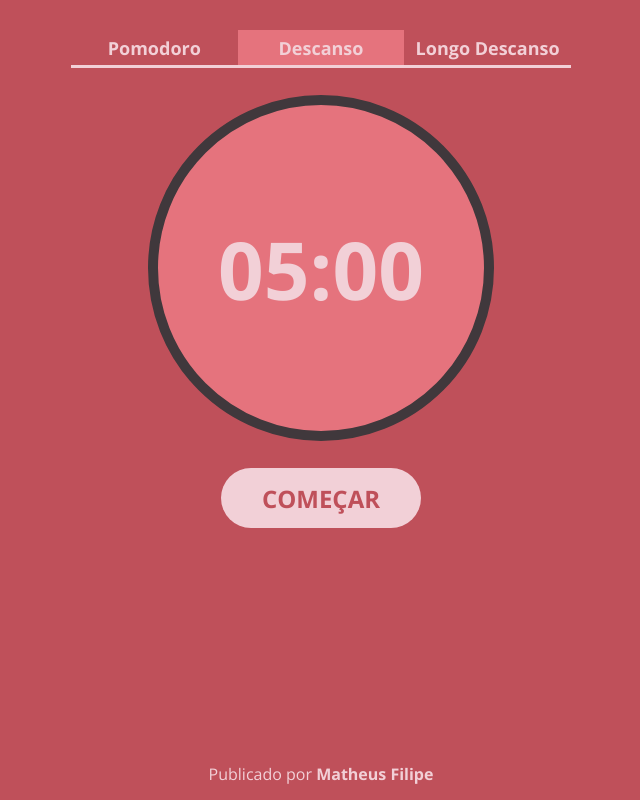
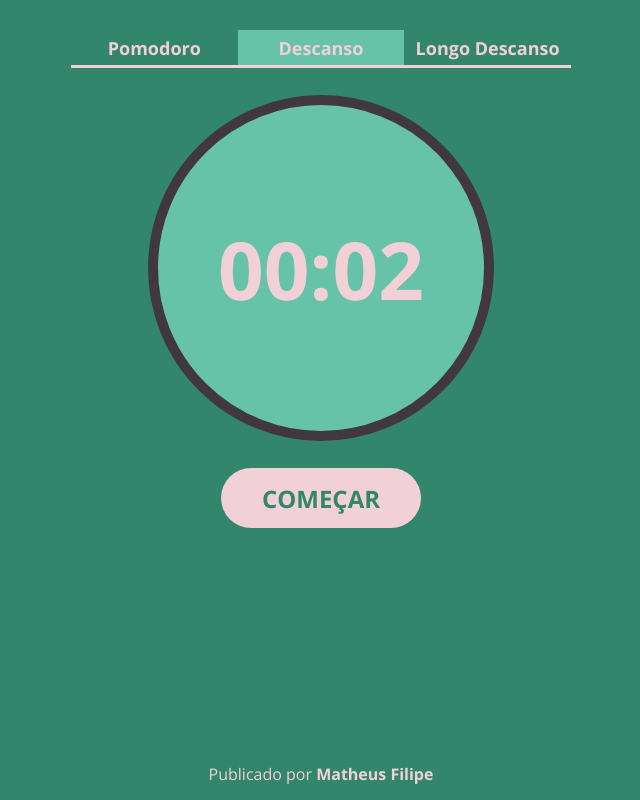
Before and after one commit to MatheusFilipe/PomodoroTimer, a plain HTML site: page index.html in a window 1280 px wide. Both pictures are taken after a click on the button "Descanso". Shown: the whole page, without its empty margins (319-959 px from the left). Drawn offline with nearby package versions, Linux system fonts and the light colour scheme.

Commit message:
Added icon; CSS update

```diff
--- a/index.html
+++ b/index.html
@@ -5,6 +5,7 @@
     <meta http-equiv="X-UA-Compatible" content="IE=edge">
     <meta name="viewport" content="width=device-width, initial-scale=1.0">
     <title>Pomodoro Timer</title>
+    <link rel="shortcut icon" href="./assets/favicon.ico" type="image/x-icon">
     <link rel="stylesheet" href="style.css">
     <script src="script.js" defer></script>
 </head>
--- a/script.js
+++ b/script.js
@@ -62,17 +62,25 @@ function changeAction(id) {
     let buttonToChange = document.getElementById(id);
     clickedButton.classList.remove('clicked-button');
     buttonToChange.classList.add('clicked-button');
+    if (id !== 'pomodoro') {
+        document.documentElement.style.setProperty('--light', '#66C3A7');
+        document.documentElement.style.setProperty('--dark', '#31866B');
+    } else {
+        document.documentElement.style.setProperty('--light', '#E5737D');
+        document.documentElement.style.setProperty('--dark', '#BF505A');
+    }
     restart();
 }
 
 function progress(num, duration) {
     circle.style.strokeDashoffset = 1070 - (1070 * num / duration);// 100% = 1070 --> x% = y --> y = 10.7x --> calc(1070 - 10.7x)
 }
+
 const circle = document.querySelector('#circleProgress');
 const display = document.querySelector("#timer");
 const alarmAudio = new Audio('./assets/alarm.mp3');
 var durations = {
     'pomodoro': 1500, // 25 minutes --> 1500 seconds
-    'short-break': 300, // 5 minutes --> 300 seconds
+    'short-break': 2, // 5 minutes --> 300 seconds
     'long-break': 900 // 15 minutes --> 900 seconds
 }
--- a/style.css
+++ b/style.css
@@ -77,7 +77,6 @@ body {
     width: 330px;
     height: 330px;
     fill: none;
-    stroke: var(--white);
     stroke-width: 10;
     stroke-dasharray: 1070;
     stroke-dashoffset: 1070;
```
Also changed, not shown: assets/favicon.ico (added), assets/icon.png (added).
